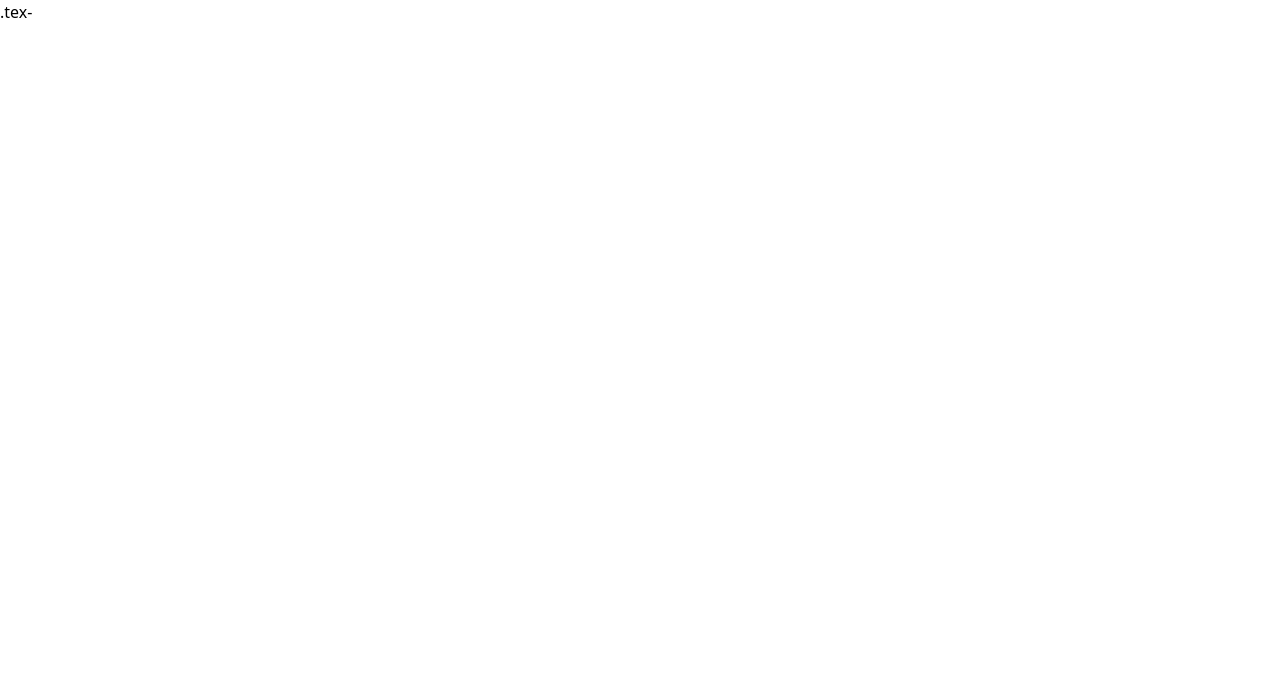
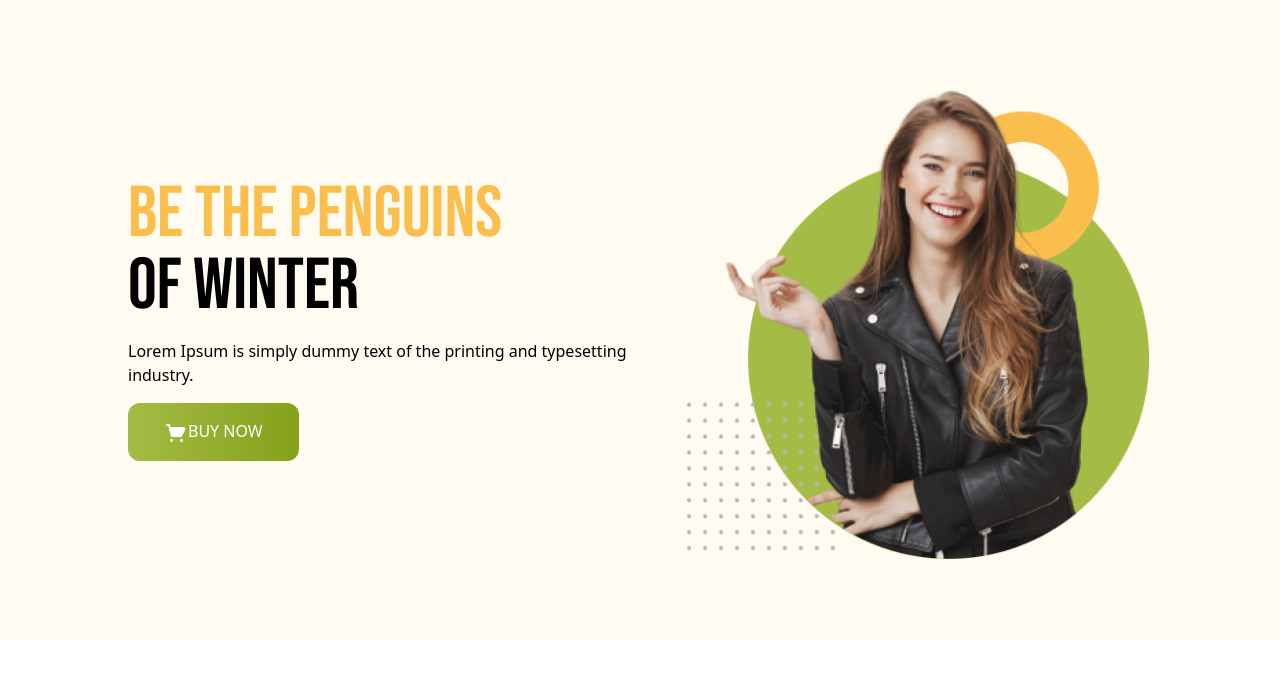
Before and after one commit to aticmahbub/penguin-fashion-with-tailwind, a plain HTML site: page index.html in a window 1280 px wide. Drawn offline with nearby package versions, Linux system fonts and the light colour scheme.

Commit message:
banner completed

```diff
--- a/index.html
+++ b/index.html
@@ -4,10 +4,35 @@
     <meta charset="UTF-8">
     <meta name="viewport" content="width=device-width, initial-scale=1.0">
     <title>Penguin Fashion</title>
-    <script src="https://cdn.tailwindcss.com" class=""></script>
-.tex-
+    <script src="https://cdn.tailwindcss.com"></script>
+    <link rel="preconnect" href="https://fonts.googleapis.com">
+<link rel="preconnect" href="https://fonts.gstatic.com" crossorigin>
+<link href="https://fonts.googleapis.com/css2?family=Bebas+Neue&display=swap" rel="stylesheet">
+<style>
+    .font-bebas{
+        font-family: 'Bebas Neue', sans-serif;
+    }
+</style>
 </head>
 <body>
-
+    <header class="bg-[#FFFBF0] px-4 md:px-32 py-20">
+        <div class="flex flex-col md:flex-row justify-between items-center">
+            <div class="space-y-4">
+                <h1 class="text-7xl uppercase font-bebas"><span class="text-[#FABE4C]">Be The Penguins</span>
+                    <br>
+                    of Winter</h1>
+                    <p class="">Lorem Ipsum is simply dummy text of the printing
+                        and typesetting industry.</p>
+                        <button class="py-4 px-9 bg-gradient-to-r from-[#A4BC46] to-[#85A019] rounded-xl uppercase text-white font-medium"><svg xmlns="http://www.w3.org/2000/svg" width="24" height="24" class="inline" viewBox="0 0 24 24" fill="none">
+                            <path d="M21.08 6.99998C20.9072 6.7006 20.6598 6.45111 20.3618 6.27585C20.0639 6.10059 19.7256 6.00554 19.38 5.99998H6.58L6 3.73998C5.9414 3.52181 5.81066 3.32992 5.62908 3.19555C5.44749 3.06118 5.22576 2.99224 5 2.99998H3C2.73478 2.99998 2.48043 3.10533 2.29289 3.29287C2.10536 3.48041 2 3.73476 2 3.99998C2 4.26519 2.10536 4.51955 2.29289 4.70708C2.48043 4.89462 2.73478 4.99998 3 4.99998H4.24L7 15.26C7.0586 15.4781 7.18934 15.67 7.37092 15.8044C7.55251 15.9388 7.77424 16.0077 8 16H17C17.1847 15.9994 17.3656 15.9477 17.5227 15.8507C17.6798 15.7536 17.8069 15.6149 17.89 15.45L21.17 8.88998C21.3122 8.59199 21.3783 8.26345 21.3626 7.93366C21.3469 7.60387 21.2498 7.2831 21.08 6.99998Z" fill="white"/>
+                            <path d="M7.5 21C8.32843 21 9 20.3284 9 19.5C9 18.6716 8.32843 18 7.5 18C6.67157 18 6 18.6716 6 19.5C6 20.3284 6.67157 21 7.5 21Z" fill="white"/>
+                            <path d="M17.5 21C18.3284 21 19 20.3284 19 19.5C19 18.6716 18.3284 18 17.5 18C16.6716 18 16 18.6716 16 19.5C16 20.3284 16.6716 21 17.5 21Z" fill="white"/>
+                          </svg>Buy now</button>
+            </div>
+            <div>
+                <img src="images/model.png" alt="">
+            </div>
+        </div>
+    </header>
 </body>
 </html>
```
